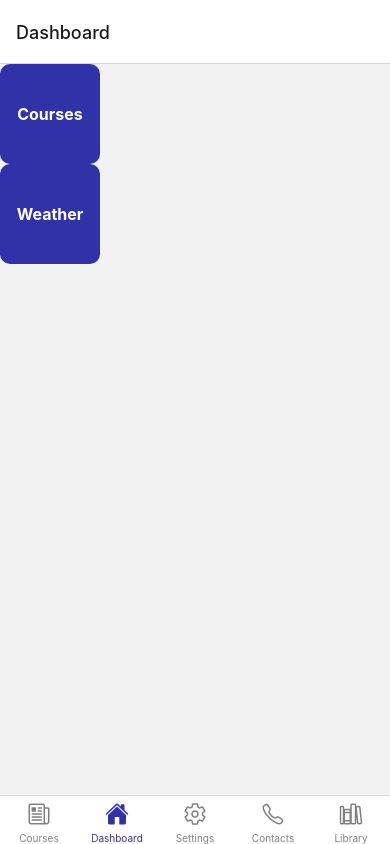
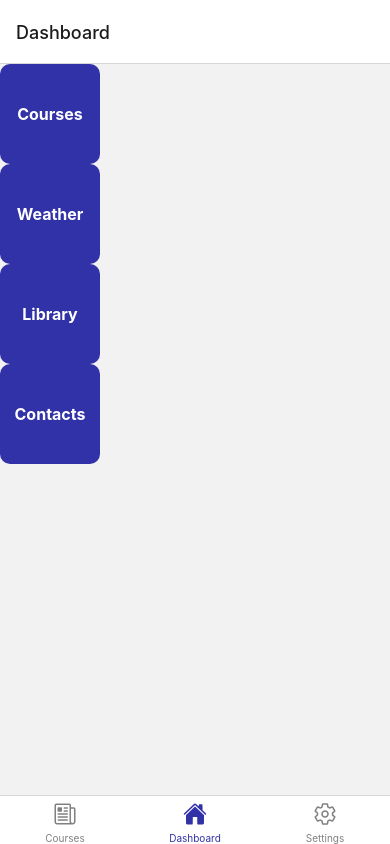
Before and after one commit to mchlcui/nwHacks-UBCgo, a React Native app in the folder UBCgo/: screen /Dashboard in a window 390 px wide. Built offline with nearby package versions, Linux system fonts and the light colour scheme.

Commit message:
remove things from nav & add to dashboard

```diff
--- a/UBCgo/App.js
+++ b/UBCgo/App.js
@@ -64,26 +64,6 @@ function BottomNavBar() {
         }
       } />
 
-      <navBar.Screen name="Contacts" component={Contacts} options={
-        {
-          title: "Contacts",
-          headerTitleAlign: "left",
-          tabBarIcon: ({ color, focused }) => (
-            <Ionicons name={focused ? "call" : "call-outline"} size={24} color={color} />
-          )
-        }
-      } />
-
-      <navBar.Screen name="Library" component={Library} options={
-        {
-          title: "Library",
-          headerTitleAlign: "left",
-          tabBarIcon: ({ color, focused }) => (
-            <Ionicons name={focused ? "library" : "library-outline"} size={24} color={color} />
-          )
-        }
-      } />
-
     </navBar.Navigator>
   )
 }
@@ -96,6 +76,8 @@ function HomeStack() {
       <Stack.Screen name='Weather' component={Weather} />
       <Stack.Screen name='Settings' component={Settings} />
       <Stack.Screen name='CoursesDetail' component={CoursesDetail} />
+      <Stack.Screen name='Library' component={Library} />
+      <Stack.Screen name='Contacts' component={Contacts} />
     </Stack.Navigator>
   )
 }
--- a/UBCgo/screens/Dashboard.js
+++ b/UBCgo/screens/Dashboard.js
@@ -17,6 +17,22 @@ const Dashboard = ({ navigation }) => {
             }>
                 <Text style={styles.btnStyle}>
                     Weather
+                </Text>
+            </TouchableOpacity>
+
+            <TouchableOpacity style={styles.btnContainer} onPress={() =>
+                navigation.navigate("Library")
+            }>
+                <Text style={styles.btnStyle}>
+                    Library
+                </Text>
+            </TouchableOpacity>
+
+            <TouchableOpacity style={styles.btnContainer} onPress={() =>
+                navigation.navigate("Contacts")
+            }>
+                <Text style={styles.btnStyle}>
+                    Contacts
                 </Text>
             </TouchableOpacity>
         </View>
```
Also changed, not shown: UBCgo/screens/Library.js (+5 -5 lines).
